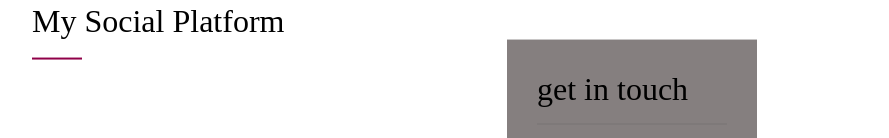
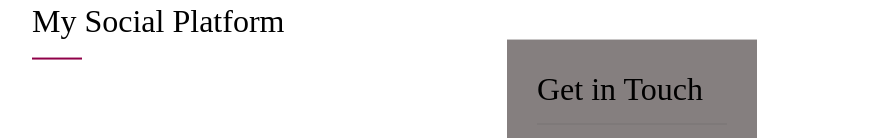
Before and after one commit to Mi9eUl/ITSMYWEB, a plain HTML site: page info.html in a window 1280 px wide. Shown: the part 183-321 px from the top of the page, without its empty margins (53-942 px from the left). Drawn offline with nearby package versions, Linux system fonts and the light colour scheme.

Commit message:
Update info.html

```diff
--- a/info.html
+++ b/info.html
@@ -83,7 +83,7 @@
             <div class="contact-right">
               <form action="https://api.web3forms.com/submit" method="POST" class="contact-right-form">
                 <div class="contact-right-title">
-                  <h2>get in touch</h2>
+                  <h2>Get in Touch</h2>
                   <hr>
                 </div>
                 <input type="hidden" name="access_key" value="dc4346a7-bdfa-4e15-817b-1779038773c7">
```
